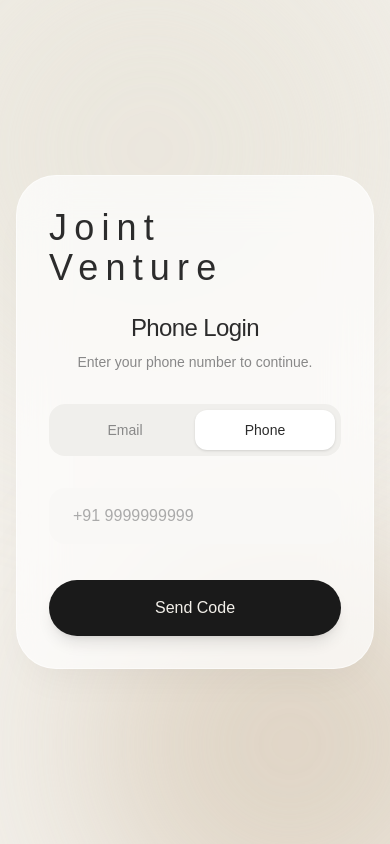
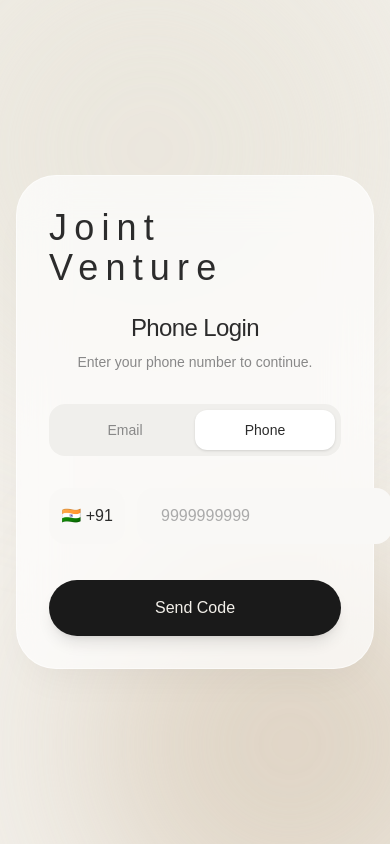
Before and after one commit to deepanshukasanaameotech-ai/JointVenture, a React (Vite) app: page / in a window 390 px wide. Both pictures are taken after a click on the button "Phone". Built offline with nearby package versions, Linux system fonts and the light colour scheme; no server answers.

Commit message:
UI: Add country code selector for phone authentication

```diff
--- a/src/auth/pages/Auth.tsx
+++ b/src/auth/pages/Auth.tsx
@@ -11,6 +11,7 @@ export default function Auth() {
     const [password, setPassword] = useState('');
 
     // Phone State
+    const [countryCode, setCountryCode] = useState('+91');
     const [phone, setPhone] = useState('');
     const [otp, setOtp] = useState('');
     const [showOtpInput, setShowOtpInput] = useState(false);
@@ -35,13 +36,15 @@ export default function Auth() {
                 }
             } else {
                 // Phone Flow
+                const fullPhone = `${countryCode}${phone}`;
+
                 if (!showOtpInput) {
                     // Step 1: Send OTP
-                    await loginWithPhone(phone);
+                    await loginWithPhone(fullPhone);
                     setShowOtpInput(true);
                 } else {
                     // Step 2: Verify OTP
-                    await verifyPhone(phone, otp);
+                    await verifyPhone(fullPhone, otp);
                     navigate("/profile-setup");
                 }
             }
@@ -73,7 +76,7 @@ export default function Auth() {
                 </h1>
                 <p className="text-[#888] mb-8 text-sm font-light text-center">
                     {authMethod === 'phone'
-                        ? (showOtpInput ? `We sent a code to ${phone}` : "Enter your phone number to continue.")
+                        ? (showOtpInput ? `We sent a code to ${countryCode} ${phone}` : "Enter your phone number to continue.")
                         : (isSignUp ? "Start your journey with us today." : "Log in to continue your adventure.")
                     }
                 </p>
@@ -120,13 +123,24 @@ export default function Auth() {
                     ) : (
                         <>
                              {!showOtpInput ? (
-                                <div>
+                                <div className="flex gap-3">
+                                    <select
+                                        value={countryCode}
+                                        onChange={(e) => setCountryCode(e.target.value)}
+                                        className="w-24 bg-[#F9F8F6] border-none text-[#2C2C2C] text-base px-3 py-4 rounded-2xl focus:ring-2 focus:ring-[#D4C5B0] focus:bg-white transition-all outline-none appearance-none text-center"
+                                    >
+                                        <option value="+91">🇮🇳 +91</option>
+                                        <option value="+1">🇺🇸 +1</option>
+                                        <option value="+44">🇬🇧 +44</option>
+                                        <option value="+61">🇦🇺 +61</option>
+                                        <option value="+81">🇯🇵 +81</option>
+                                    </select>
                                     <input
                                         type="tel"
-                                        placeholder="+91 9999999999"
+                                        placeholder="9999999999"
                                         value={phone}
                                         onChange={(e) => setPhone(e.target.value)}
-                                        className="w-full bg-[#F9F8F6] border-none text-[#2C2C2C] placeholder:text-[#AAA] text-base px-6 py-4 rounded-2xl focus:ring-2 focus:ring-[#D4C5B0] focus:bg-white transition-all outline-none"
+                                        className="flex-1 bg-[#F9F8F6] border-none text-[#2C2C2C] placeholder:text-[#AAA] text-base px-6 py-4 rounded-2xl focus:ring-2 focus:ring-[#D4C5B0] focus:bg-white transition-all outline-none"
                                     />
                                 </div>
                              ) : (
```
